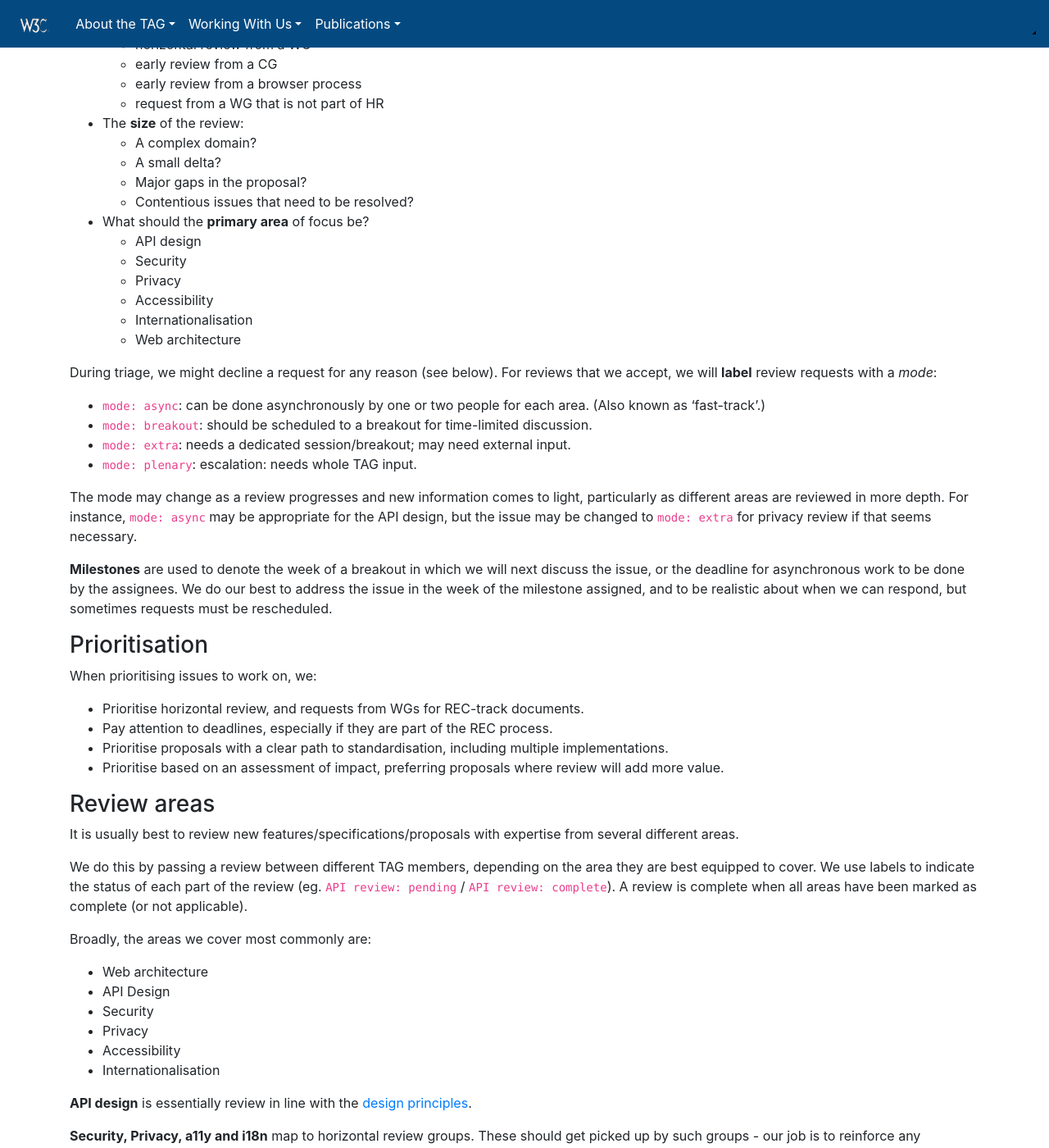
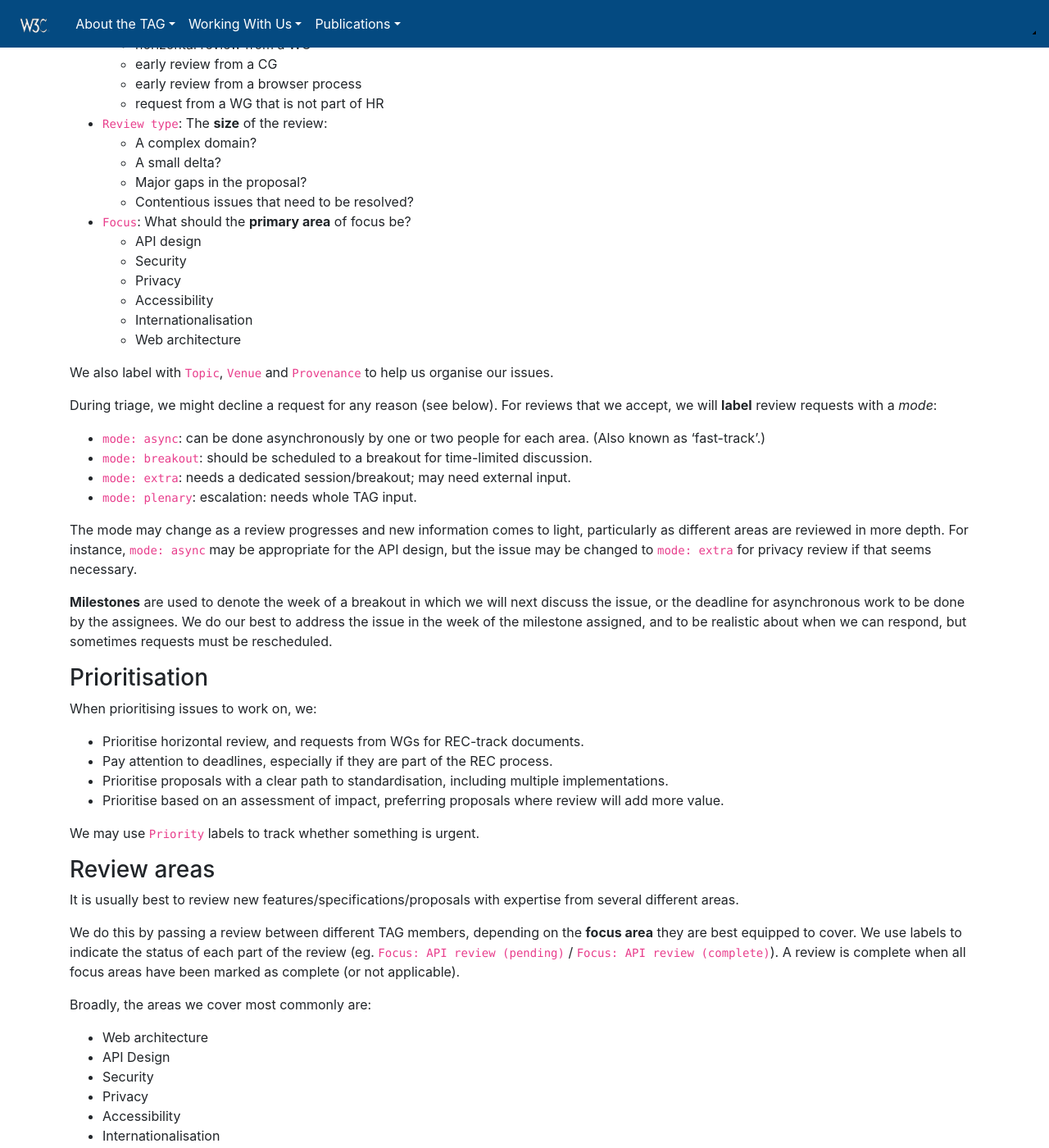
Before and after one commit to w3ctag/tag.w3.org, a Jekyll site: the page built from workmode/design-reviews/index.md, in a window 1280 px wide and 1400 px high, scrolled down 1146 px. Shown: the whole window at 82% size. Built offline with Jekyll 4.4.1, drawn with Linux system fonts in a browser that asks for light colours; nearby versions of some CDN libraries; library files that are not in the unit come from our copies; some of the changed text lies outside the part shown.

Commit message:
Work mode: update to reflect github labels, and progress tracking (#49)
* Work mode: update to reflect github labels, and progress tracking

* typo

Co-authored-by: Jeffrey Yasskin <jyasskin@gmail.com>

---------

Co-authored-by: Martin Thomson <mt@lowentropy.net>
Co-authored-by: Jeffrey Yasskin <jyasskin@gmail.com>

```diff
--- a/workmode/design-reviews/index.md
+++ b/workmode/design-reviews/index.md
@@ -45,24 +45,26 @@
 
 We apply **labels** according to the following, to help us decide how to proceed with a review:
 
-* Any deadlines in the request.
+* `Priority`: Any deadlines in the request.
 * At which **stage** the proposal has come in:
     * horizontal review from a WG
     * early review from a CG
     * early review from a browser process
     * request from a WG that is not part of HR
-* The **size** of the review:
+* `Review type`: The **size** of the review:
     * A complex domain?
     * A small delta?
     * Major gaps in the proposal?
     * Contentious issues that need to be resolved?
-* What should the **primary area** of focus be?
+* `Focus`: What should the **primary area** of focus be?
     * API design
     * Security
     * Privacy
     * Accessibility
     * Internationalisation
     * Web architecture
+
+We also label with `Topic`, `Venue` and `Provenance` to help us organise our issues.
 
 During triage, we might decline a request for any reason (see below).
 For reviews that we accept, we will **label** review requests with a _mode_:
@@ -85,11 +87,13 @@
 * Prioritise proposals with a clear path to standardisation, including multiple implementations.
 * Prioritise based on an assessment of impact, preferring proposals where review will add more value.
 
+We may use `Priority` labels to track whether something is urgent.
+
 ### Review areas
 
 It is usually best to review new features/specifications/proposals with expertise from several different areas.
 
-We do this by passing a review between different TAG members, depending on the area they are best equipped to cover. We use labels to indicate the status of each part of the review (eg. `API review: pending` / `API review: complete`). A review is complete when all areas have been marked as complete (or not applicable).
+We do this by passing a review between different TAG members, depending on the **focus area** they are best equipped to cover. We use labels to indicate the status of each part of the review (eg. `Focus: API review (pending)` / `Focus: API review (complete)`). A review is complete when all focus areas have been marked as complete (or not applicable).
 
 Broadly, the areas we cover most commonly are:
 
@@ -155,6 +159,12 @@
 
 We keep each other updated about any reviews that were completed asynchronously during our plenary calls.
 
+## Tracking progress
+
+We use github labels beginning with `Progress:` to track the current status of a review at a glance. When a review is complete, there should be no `Progress` labels attached.
+
+We update the `Focus:` labels to say `pending` or `complete` for each focus area as we do the review. Sometimes this is done in parts, by different TAG members; sometimes a single response will cover all of the relevant focus areas.
+
 ## Resolutions
 
 When we complete a review, we use labels to indicate the disposition of the review. The definitions of these are as follows.
```
